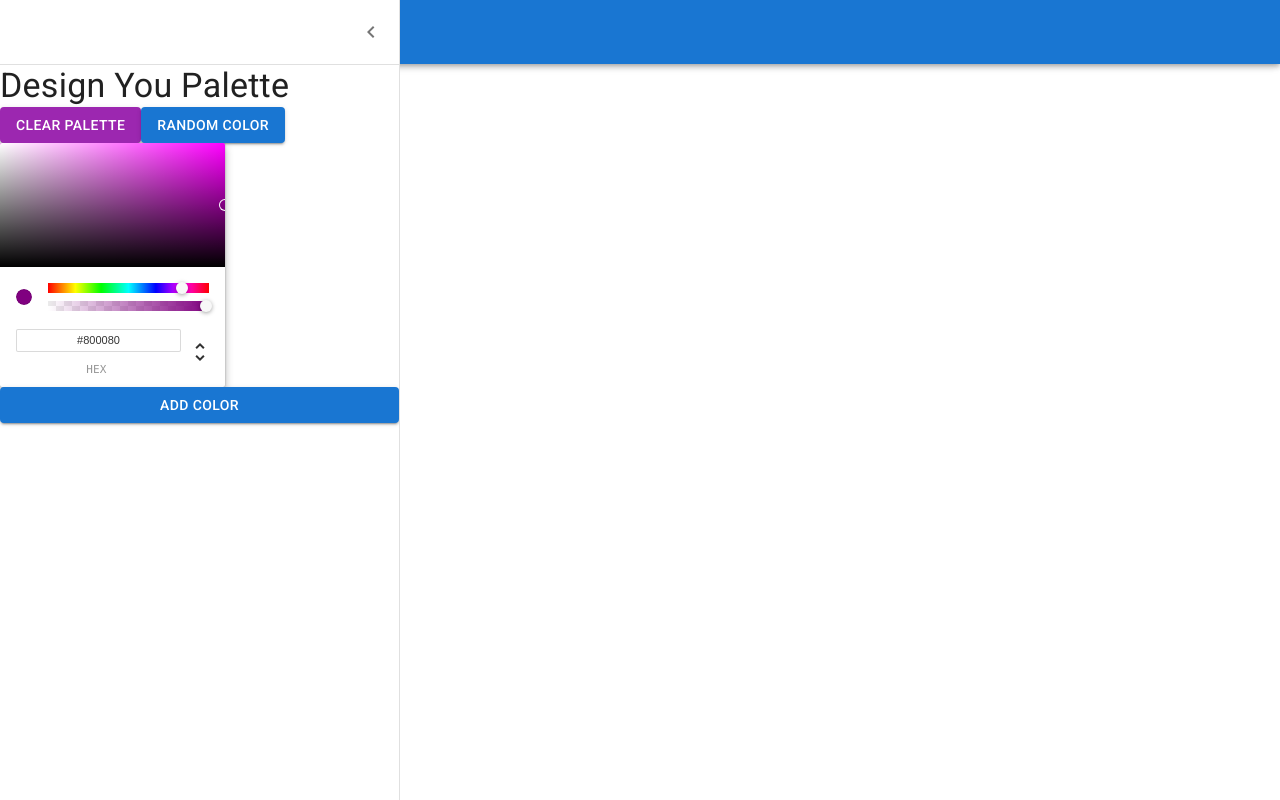
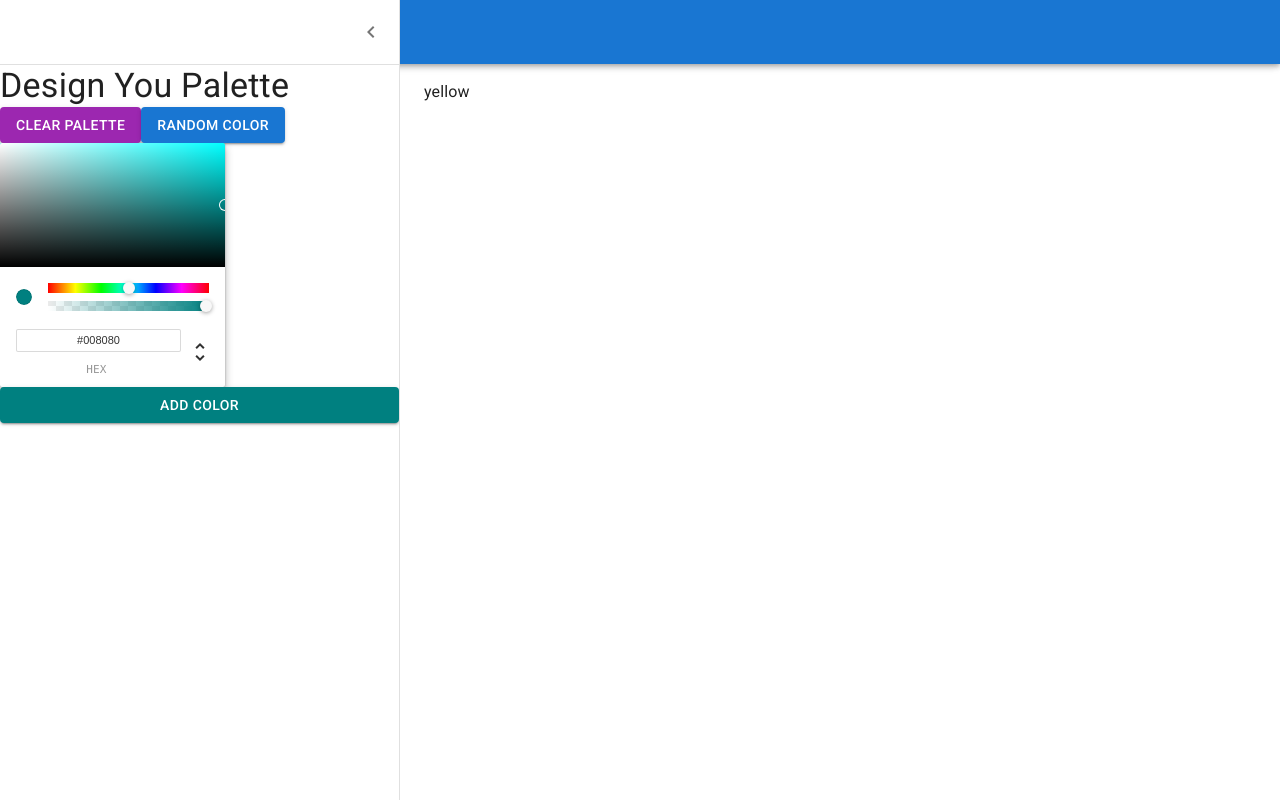
Before and after one commit to Dimisz/color-app, a React (Create React App) app: page /palette/new in a window 1280 px wide. Both pictures are taken after a click on the button "open drawer". Built offline with nearby package versions, Linux system fonts and the light colour scheme.

Commit message:
Connected Add Color button toColorPicker

```diff
--- a/src/components/NewPaletteForm/ColorPicker.js
+++ b/src/components/NewPaletteForm/ColorPicker.js
@@ -1,7 +1,15 @@
+import { useState } from 'react';
 import { Button, Typography } from "@mui/material";
 import { ChromePicker } from "react-color";
 
-export default function ColorPicker(){
+export default function ColorPicker({onAdd}){
+  const [currentColor, setCurrentColor] = useState('teal');
+
+  const updateColor = (newColor) => {
+    setCurrentColor(newColor.hex);
+  }
+
+
   return(
        <>
          <Typography variant='h4'>
@@ -16,10 +24,17 @@ export default function ColorPicker(){
             </Button>
           </div>
           <ChromePicker
-            color='purple'
-            onChangeComplete={(newColor) => console.log(newColor)}
+            color={currentColor}
+            onChangeComplete={updateColor}
           />
-          <Button variant='contained' color='primary'>
+          <Button
+            variant='contained'
+            color='primary'
+            style={{
+              backgroundColor: currentColor
+            }}
+            onClick={() => onAdd(currentColor)}
+          >
             Add Color
           </Button>
        </>
--- a/src/components/NewPaletteForm/NewPaletteForm.js
+++ b/src/components/NewPaletteForm/NewPaletteForm.js
@@ -66,7 +66,12 @@ const DrawerHeader = styled('div')(({ theme }) => ({
 
 export default function NewPaletteForm(){
   const theme = useTheme();
-  const [open, setOpen] = React.useState(false);
+  const [open, setOpen] = useState(false);
+  const [colors, setColors] = useState(['purple', 'yellow']);
+
+  const addColor = (colorName) => {
+    setColors((prev) => [...prev, colorName])
+  }
 
   const handleDrawerOpen = () => {
     setOpen(true);
@@ -115,10 +120,13 @@ export default function NewPaletteForm(){
         </DrawerHeader>
         <Divider />
 
-        <ColorPicker />
+        <ColorPicker onAdd={addColor}/>
 
       </Drawer>
       <Main open={open}>
+        {
+          colors.map((color) => <p key={color}>{color}</p>)
+        }
         <DrawerHeader />
       </Main>
     </Box>
```
